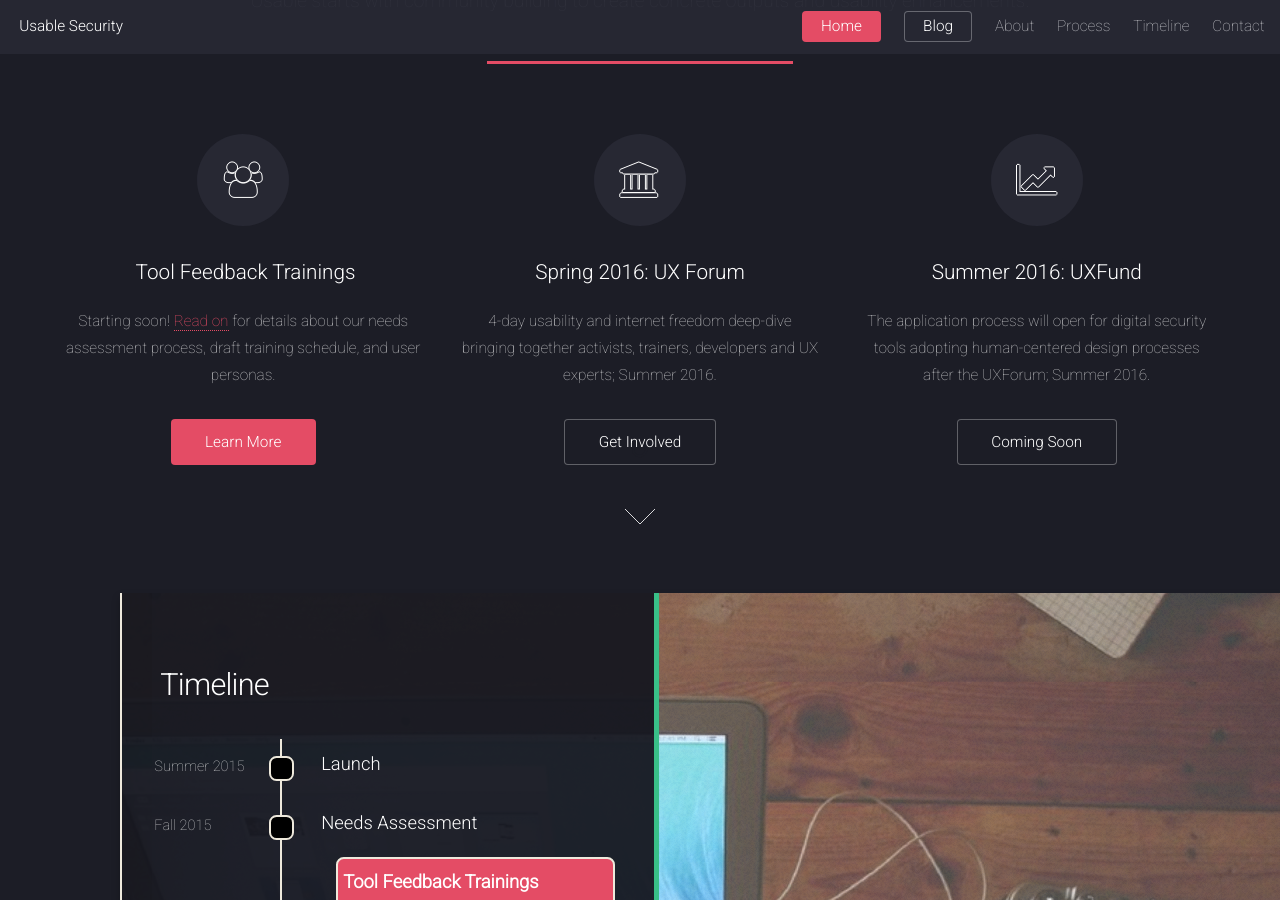
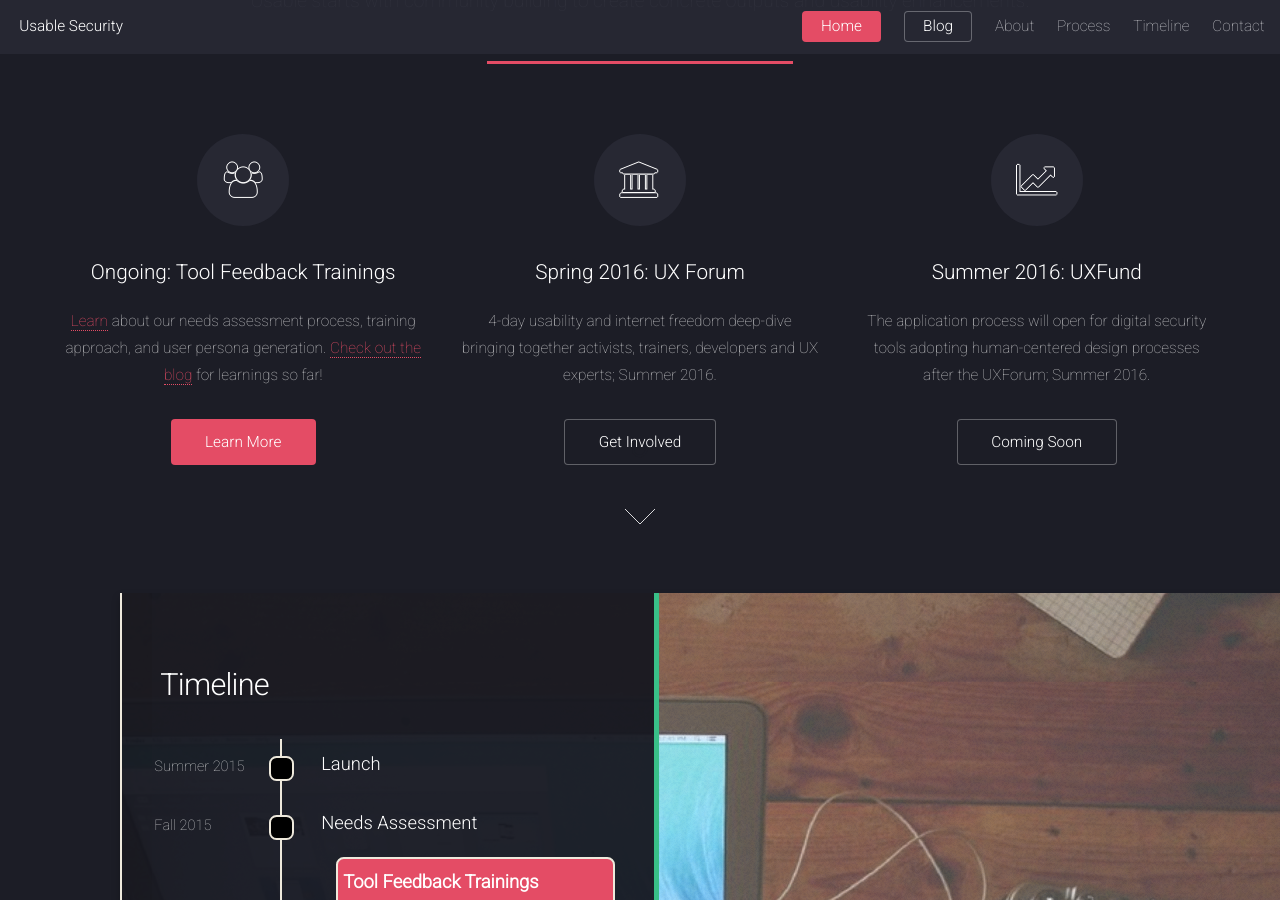
Before and after one commit to OpenInternet/USABLE-website, a Jekyll site: the page index.html, which Jekyll copies as it is, in a window 1280 px wide and 900 px high, scrolled down 1943 px. Built offline with Jekyll 4.4.1, drawn with Linux system fonts in a browser that asks for light colours; comment, search, counter and statistics services are not loaded.

Commit message:
updates to index with blog links and updated dates/timings

```diff
--- a/index.html
+++ b/index.html
@@ -42,7 +42,7 @@
 				<nav id="nav">
 					<ul>
 						<li><a class="button special" href="index.html">Home</a></li>
-						<li><a class="button" href="/blog.html">Blog</a></li>
+						<li><a class="button" href="/blog.htmlf">Blog</a></li>
 						<li><a href="index.html#about">About</a></li>
 						<li><a href="index.html#process">Process</a>
 							<ul>
@@ -127,8 +127,8 @@
 						<div class="row uniform">
 							<section class="4u 6u(medium) 12u$(xsmall)">
 								<span class="icon alt major fa-users"></span>
-								<h3><a href="#" target="_blank"><span class="fa"></span> Tool Feedback Trainings</a></h3>
-								<p>Starting soon! <a href="trainings.html">Read on</a> for details about our needs assessment process, draft training schedule, and user personas.</p>
+								<h3><a href="#" target="_blank"><span class="fa"></span>Ongoing: Tool Feedback Trainings</a></h3>
+								<p><a href="trainings.html">Learn</a> about our needs assessment process, training approach, and user persona generation. <a href="/blog.html">Check out the blog</a> for learnings so far!</p>
 								<p><a href="trainings.html" class="button special">Learn More</a></p>
 							</section>
 							<section class="4u 6u$(medium) 12u$(xsmall)">
```
